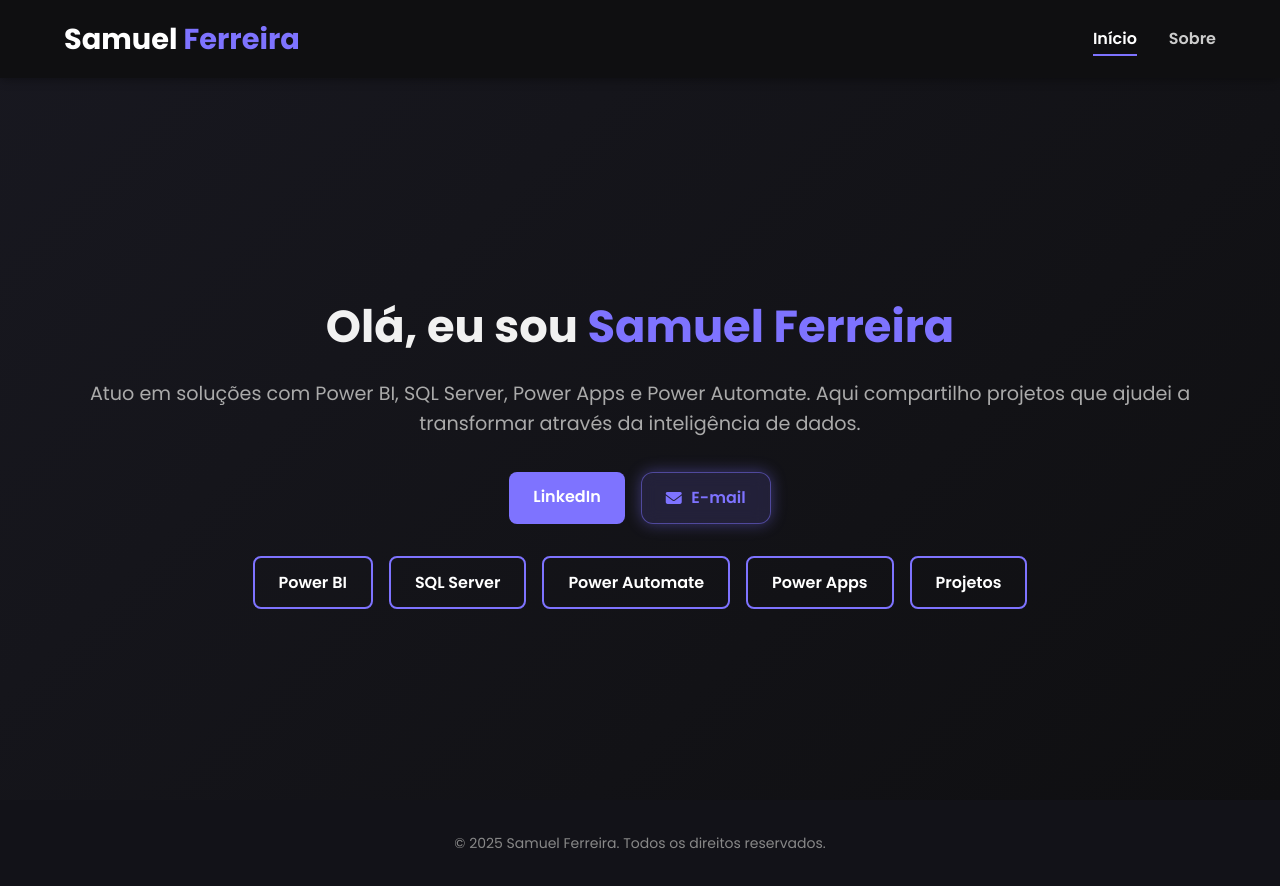
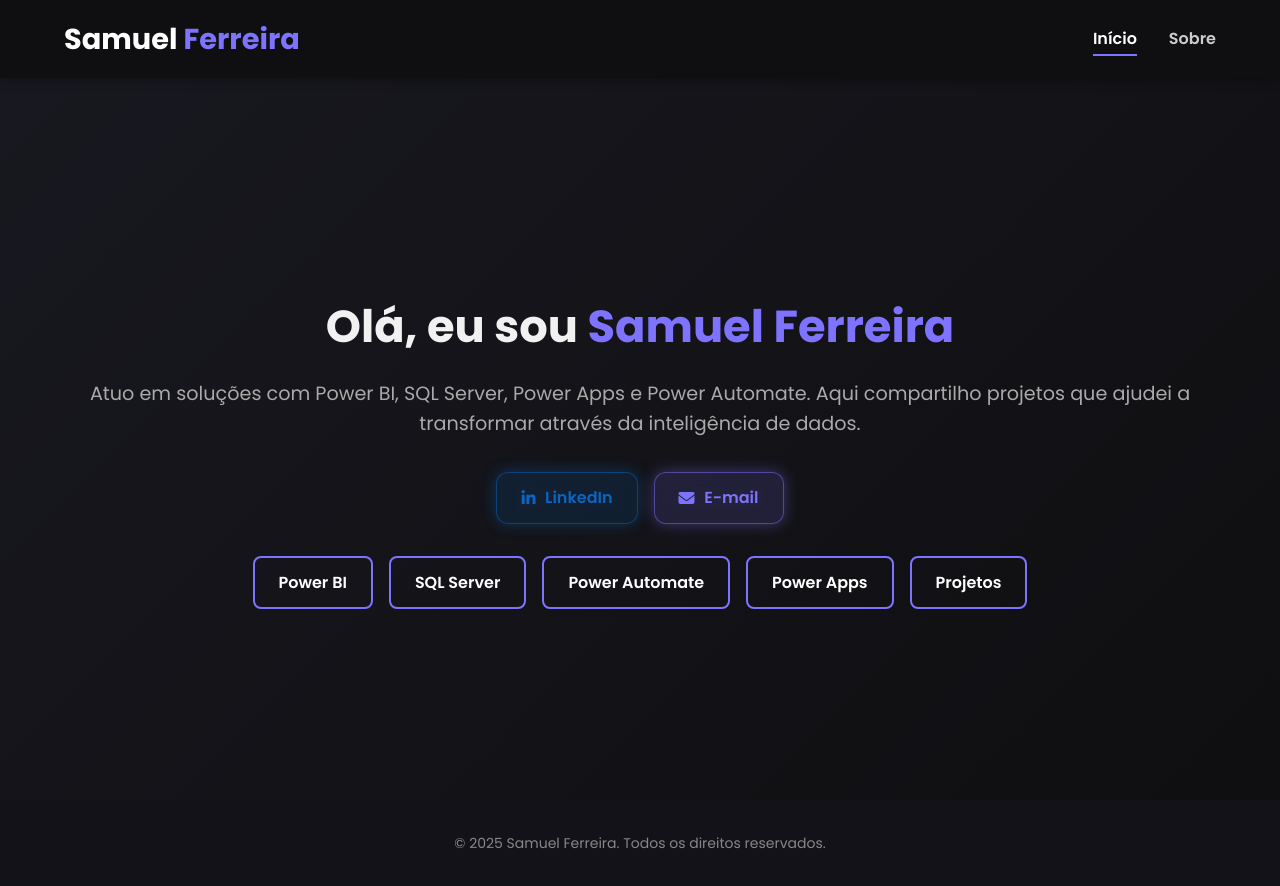
Before and after one commit to SamuelJuniorrr/portifolio, a plain HTML site: page index.html in a window 1280 px wide. Drawn offline with Linux system fonts and the light colour scheme.

Commit message:
Update index.html

```diff
--- a/index.html
+++ b/index.html
@@ -35,7 +35,7 @@
         Aqui compartilho projetos que ajudei a transformar através da inteligência de dados.
       </p>
       <div class="buttons">
-        <a href="https://www.linkedin.com/in/samueljrferreira" class="btn">LinkedIn</a>
+        <a href="https://www.linkedin.com/in/samueljrferreira" class="btn linkedin-glass" target="_blank" rel="noopener noreferrer">  <i class="fab fa-linkedin-in"></i> LinkedIn</a>
         <a href="mailto:samucajunior15@gmail.com" class="btn email-glass"><i class="fas fa-envelope"></i> E-mail</a>
       </div>
       <p> </p>
```
